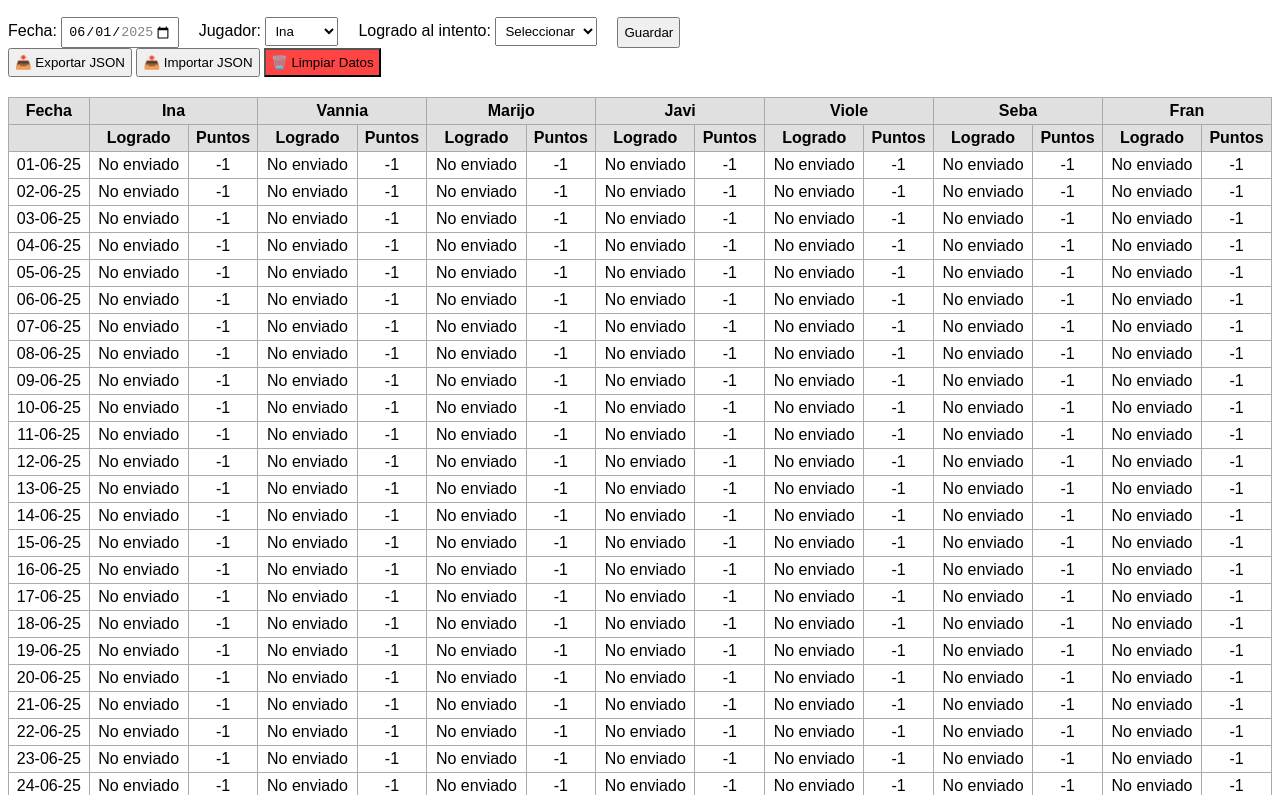
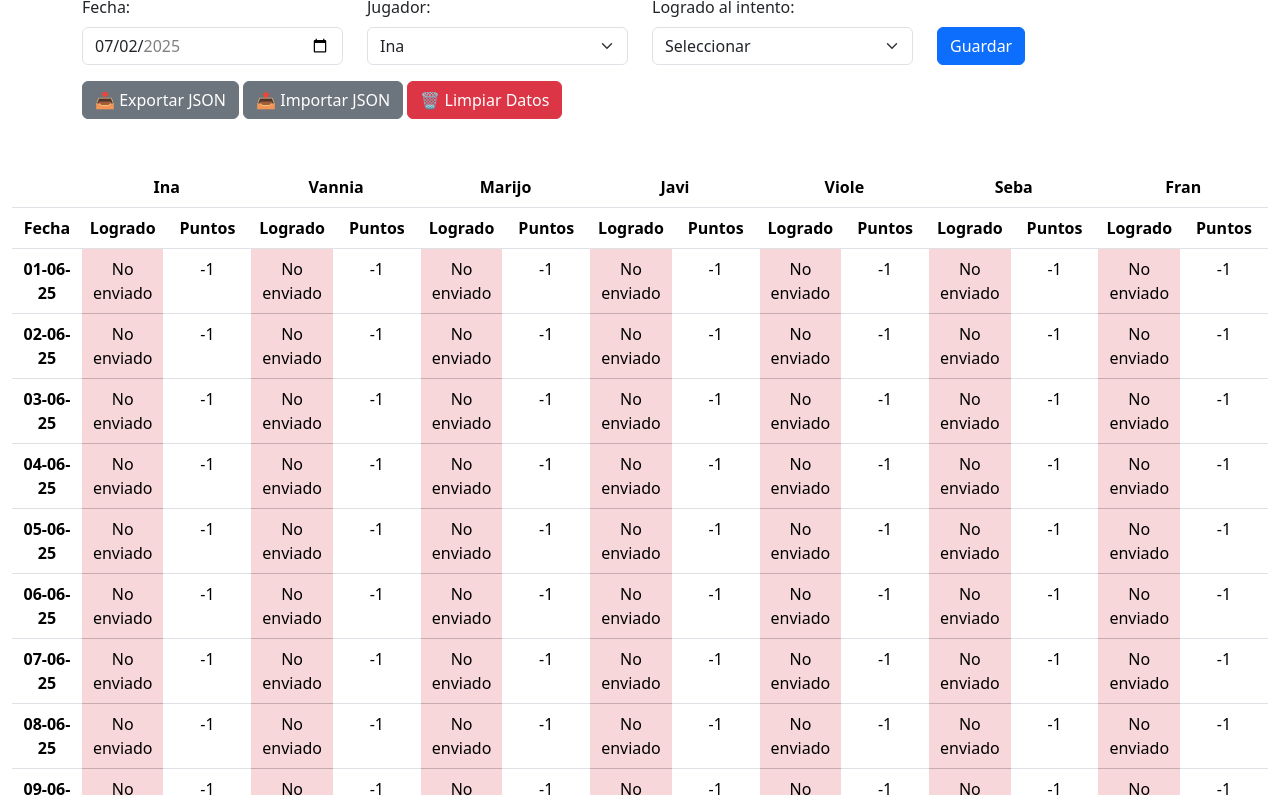
Before and after one commit to jjloyola/rankingpalabradeldia, a plain HTML site: page index.html in a window 1280 px wide. Shown: the part 51-846 px from the top of the page. Drawn offline with nearby package versions, Linux system fonts and the light colour scheme; some packages are replaced by stand-ins of ours; a script that the page names is missing.

Commit message:
Added bootstrap and datePicker initial value set to today day.

```diff
--- a/index.html
+++ b/index.html
@@ -2,20 +2,23 @@
 <html lang="es">
 <head>
   <meta charset="UTF-8">
+  <meta name="viewport" content="width=device-width, initial-scale=1">
   <title>Tabla de Puntajes</title>
-  <link rel="stylesheet" href="styles.css">
+  <link href="https://cdn.jsdelivr.net/npm/bootstrap@5.3.7/dist/css/bootstrap.min.css" rel="stylesheet" integrity="sha384-LN+7fdVzj6u52u30Kp6M/trliBMCMKTyK833zpbD+pXdCLuTusPj697FH4R/5mcr" crossorigin="anonymous">
 </head>
 <body>
+  <div class="container">
     <h2>Registro de Puntajes - Junio 2025</h2>
-
-  <div class="form-container">
-    <label>
-      Fecha:
-      <input type="date" id="fecha" value="2025-06-01" min="2025-01-01" max="2025-12-31" />
-    </label>
-    <label>
-      Jugador:
-      <select id="jugador">
+  </div>
+  <div class="container">
+    <div class="row">
+        <div class="col-3">
+          <label for="datePicker" class="form-label">Fecha:</label>
+          <input type="date" id="datePicker" class="form-control" min="2025-01-01" max="2025-12-31" />
+        </div>
+        <div class="col-3">
+          <label for="jugador" class="form-label">Jugador:</label>
+          <select class="form-select" id="jugador">
             <option>Ina</option>
             <option>Vannia</option>
             <option>Marijo</option>
@@ -24,27 +27,48 @@
             <option>Seba</option>
             <option>Fran</option>
           </select>
+        </div>
+        <div class="col-3">
+          <label for="intento" class="form-label">Logrado al intento:</label>
+          <select class="form-select" id="intento"></select>
+        </div>
+        <div class="col-3 d-flex align-items-end">
+          <button type="button" class="btn btn-primary" onclick="actualizarPuntaje()" id="btn-guardar">Guardar</button>
+        </div>
       </label>
-    <label>
-      Logrado al intento:
-      <select id="intento"></select>
-    </label>
-    <button onclick="actualizarPuntaje()">Guardar</button>
+    </div>
+    <div class="row mt-3">
+      <div class="col-12">
+        <div class="actions-container">
+          <button class="btn btn-secondary" onclick="exportarDatos()">📥 Exportar JSON</button>
+          <button class="btn btn-secondary" onclick="importarDatos()">📤 Importar JSON</button>
+          <button class="btn btn-danger" onclick="limpiarDatos()">🗑️ Limpiar Datos</button>
+        </div>
+      </div>
+    </div>
   </div>
 
-  <div class="actions-container">
-    <button onclick="exportarDatos()">📥 Exportar JSON</button>
-    <button onclick="importarDatos()">📤 Importar JSON</button>
-    <button onclick="limpiarDatos()" style="background-color: #ff4444;">🗑️ Limpiar Datos</button>
-  </div>
-
-  <table id="tablaPuntajes">
+  <div class="container mt-5" style="max-width: 1800px;">
+    <div class="row">
+      <div class="table-responsive">
+        <table class="table table-hover" id="tablaPuntajes">
           <thead id="thead"></thead>
           <tbody id="tbody"></tbody>
           <tfoot id="tfoot"></tfoot>
         </table>
+      </div>
+    </div>
+  </div>
+
+
+
+
 
   <script src="parserfecha.js"></script>
   <script src="script.js"></script>
+  <script src="https://cdn.jsdelivr.net/npm/@popperjs/core@2.11.8/dist/umd/popper.min.js" integrity="sha384-I7E8VVD/ismYTF4hNIPjVp/Zjvgyol6VFvRkX/vR+Vc4jQkC+hVqc2pM8ODewa9r" crossorigin="anonymous"></script>
+  <script src="https://cdn.jsdelivr.net/npm/bootstrap@5.3.7/dist/js/bootstrap.min.js" integrity="sha384-7qAoOXltbVP82dhxHAUje59V5r2YsVfBafyUDxEdApLPmcdhBPg1DKg1ERo0BZlK" crossorigin="anonymous"></script>
+  <script src="https://cdn.jsdelivr.net/npm/bootstrap@5.3.7/dist/js/bootstrap.bundle.min.js" integrity="sha384-ndDqU0Gzau9qJ1lfW4pNLlhNTkCfHzAVBReH9diLvGRem5+R9g2FzA8ZGN954O5Q" crossorigin="anonymous"></script>
+  <script src="https://cdn.jsdelivr.net/npm/sweetalert2@11"></script>
 </body>
 </html>
--- a/script.js
+++ b/script.js
@@ -1,11 +1,12 @@
 /** IDEAS
- * Añadir bootstrap
- * Setear dropdown de fecha a fecha de hoy
+ * OK -- Añadir bootstrap
+ * OK -- Setear dropdown de fecha a fecha de hoy
  * Setear solo fechas pasadas y actual con "no enviado", el resto es vacío
  * Marcar filas, y separar columnas para seguir mejor el puntaje
  * Poder revisar otros meses
  * Poder revisar puntaje por semana
  * No guardar json como localStorage, sino en un json usando un servidor
+ * Filtrar e importar archivo wsp seleccionando fechas específicas
  */
 
 
@@ -40,6 +41,12 @@ function poblarDropdownIntento() {
 		option.textContent = key;
 		selectIntento.appendChild(option);
 	});
+}
+
+function setTodayDate() {
+  const datePicker = document.getElementById("datePicker");
+  const today = new Date().toLocaleDateString('en-CA');
+  datePicker.value = today;
 }
 
 /** SECCION PERSISTENCIA - LOCALSTORAGE */
@@ -109,6 +116,12 @@ function actualizarPuntaje() {
   // Limpiar formulario
   document.getElementById("intento").value = "default";
 
+  Swal.fire({
+    title: "Datos guardados!",
+    text: "Datos guardados exitosamente!",
+    icon: "success"
+  });
+
   console.log('Datos guardados exitosamente');
 }
 
@@ -120,16 +133,28 @@ function renderTabla() {
   const tbody = document.getElementById("tbody");
   const tfoot = document.getElementById("tfoot");
 
-  thead.innerHTML = "<tr><th>Fecha</th>" + jugadores.map(j => `<th colspan="2">${j}</th>`).join("") + "</tr>";
-  thead.innerHTML += "<tr><th></th>" + jugadores.map(() => `<th>Logrado</th><th>Puntos</th>`).join("") + "</tr>";
+
+
+  thead.innerHTML = `<tr class="text-center"><th class="px-2"></th>` + jugadores.map(j => `<th colspan="2">${j}</th>`).join("") + "</tr>";
+  thead.innerHTML += `<tr class="text-center"><th class="px-2">Fecha</th>` + jugadores.map(() => `<th scope="col" class="px-1">Logrado</th><th scope="col"  class="px-3">Puntos</th>`).join("") + "</tr>";
 
   tbody.innerHTML = diasJunio.map(fecha => {
     const fechaDDMMYY = parsearFechaDDMMYY(fecha);
-    let fila = `<tr><td>${fechaDDMMYY}</td>`;
+    let fila = `<tr><th scope="row" class="text-center px-2">${fechaDDMMYY}</td>`;
     jugadores.forEach(j => {
       const intento = tabla[j][fecha]?.intento ?? "";
       const puntos = tabla[j][fecha]?.puntos ?? "";
-      fila += `<td>${intento}</td><td>${puntos}</td>`;
+
+      // Asignar clase según el intento
+      let intentoClass = "text-center px-1";
+      if (intento === "No logrado" || intento === "1") intentoClass += " table-warning"; //yellow
+      else if (intento === "No enviado") intentoClass += " table-danger"; //red
+      else intentoClass += " table-success"; //green
+
+      let puntosClass = "text-center px-3";
+
+      fila += `<td class="${intentoClass}">${intento}</td><td class="${puntosClass}">${puntos}</td>`;
+      //fila += `<td class="${intentoClass}">${intento}</td><td class="${puntosClass}">${puntos}</td>`;
     });
     fila += "</tr>";
     return fila;
@@ -142,7 +167,7 @@ function renderTabla() {
       const puntos = tabla[j][f]?.puntos;
       if (typeof puntos === "number") suma += puntos;
     });
-    filaTotal.push("<td></td><td>" + suma + "</td>");
+    filaTotal.push("<td></td><td class='fw-bold text-center'>" + suma + "</td>");
   });
   tfoot.innerHTML = `<tr>${filaTotal.join("")}</tr>`;
 }
@@ -219,6 +244,7 @@ function limpiarDatos() {
 }
 
 
+setTodayDate();
 poblarDropdownIntento();
 cargarDatosDelLocalStorage();
 inicializarTablaConValoresPorDefecto();
```
Also changed, not shown: styles.css (line endings or trailing spaces). Lines whose indentation alone changed are shown as unchanged.
